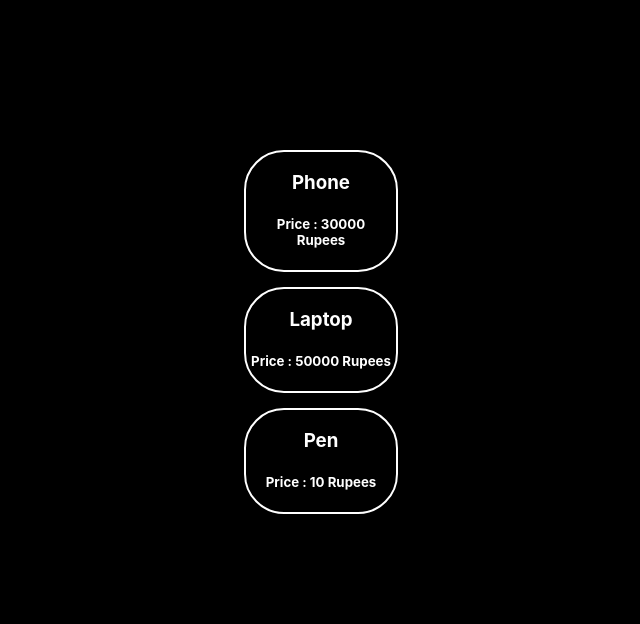
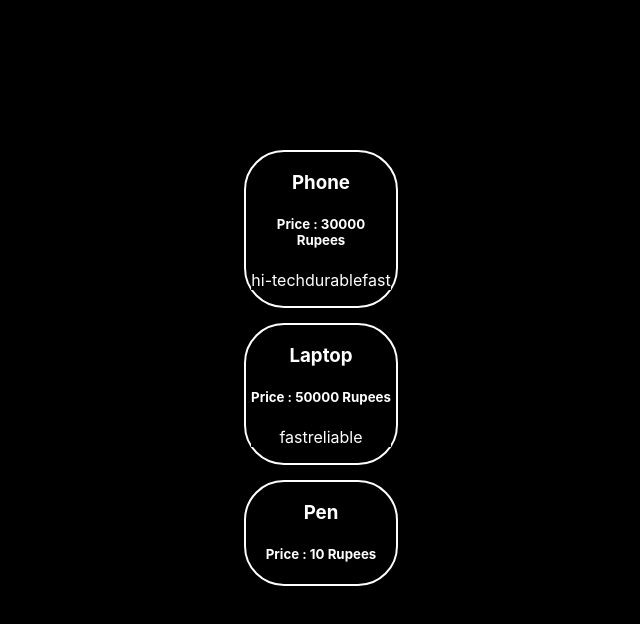
Before and after one commit to techlojutt/React, a React (Create React App) app: page / in a window 1280 px wide. Shown: the top 624 px of the page, without its empty margins (356-996 px from the left). Built offline with nearby package versions, Linux system fonts and the light colour scheme.

Commit message:
passing array to props

```diff
--- a/src/Product.js
+++ b/src/Product.js
@@ -1,12 +1,14 @@
 import "./Product.css"
 
-function Product({title,price = 10}) {
-
+function Product({title,price,features,features2,features3}) {
 
     return(
         <div className = "Product">
             <h3>{title}</h3>
             <h5>Price : {price} Rupees</h5>
+            <p>{features}</p>
+            <p>{features2}</p>
+            {/* <p>{features3.b}</p> */}
         </div>
     )
 }
--- a/src/ProductTab.js
+++ b/src/ProductTab.js
@@ -2,11 +2,16 @@ import Product from "./Product.js";
 import "./ProductTab.css"
 
 function ProductTab(){
+  let option1 = ["fast","reliable"];
+  let option2 = {
+    size: "large",
+    color: "blue"
+  };
     return(
         <div className = "ProductTab">
-          <Product title = "Phone" price = {30000}/>
-          <Product title = "Laptop" price = {50000}/>
-          <Product title = "Pen"/>
+          <Product title = "Phone" price = {30000} features2={["hi-tech","durable","fast"]}/>
+          <Product title = "Laptop" price = {50000} features = {option1} />
+          <Product title = "Pen" price = {10} features3={{a:"hi-tech",b:"reliable"}}/>
         </div>
     )
 }
```
